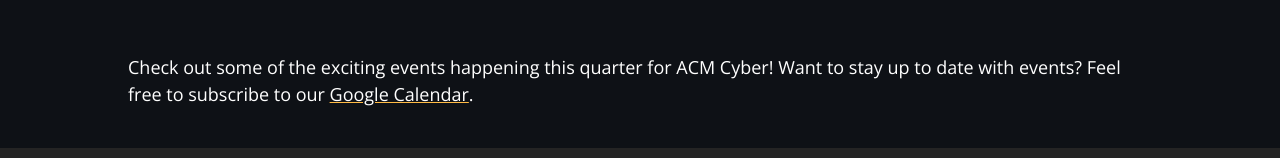
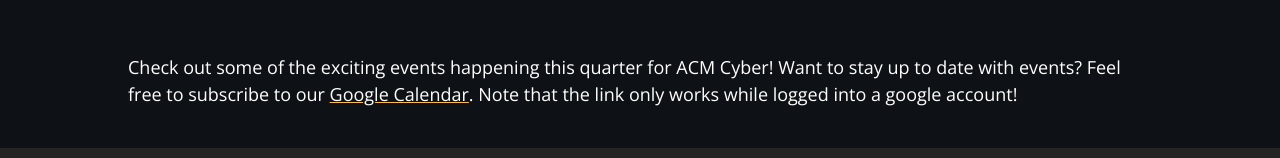
Before and after one commit to uclaacm/acmcyber.com, a Next.js app: page /events in a window 1280 px wide. Shown: the part 169-327 px from the top of the page. Built offline with nearby package versions, Linux system fonts and the light colour scheme; a web font is replaced by a local one.

Commit message:
Clarify Google Calendar link usage
Added note about Google Calendar link functionality.

```diff
--- a/pages/events.tsx
+++ b/pages/events.tsx
@@ -117,7 +117,7 @@ export default function Events() {
               <a href="https://l.acmcyber.com/gcal" className={styles["gcal"]}>
                 Google Calendar
               </a>
-              .
+              . Note that the link only works while logged into a google account!
             </p>
           </div>
 
```
